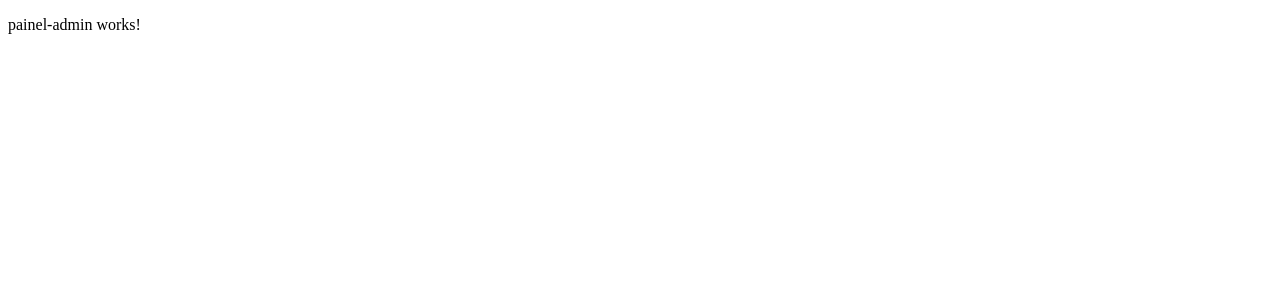
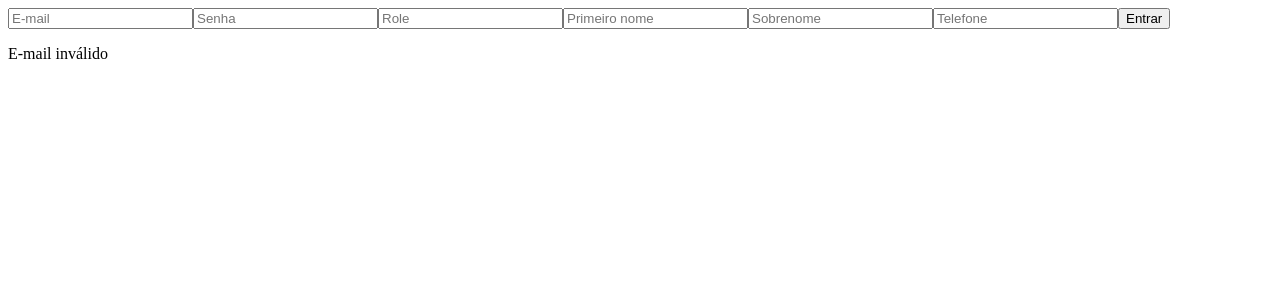
Before and after one commit to Calebe658/projeto-angular-step, an Angular app in the folder controle-estoque/: page /login in a window 1280 px wide. Both pictures are taken after a click on the button "Entrar". Shown: the top 300 px of the page. Built offline with nearby package versions, Linux system fonts and the light colour scheme.

Commit message:
formulário

```diff
--- /dev/null
+++ b/controle-estoque/src/app/componentes/form-usuarios/form-usuarios.html
@@ -0,0 +1,14 @@
+<form [formGroup]="loginForm" (ngSubmit)="enviar()">
+    <input type="email" formControlName="email" placeholder="E-mail" />
+    <input type="password" formControlName="passwordHash" placeholder="Senha" />
+    <input type="password" formControlName="roles" placeholder="Role" />
+    <input type="text" formControlName="firstName" placeholder="Primeiro nome" />
+    <input type="text" formControlName="lastName" placeholder="Sobrenome" />
+    <input type="tel" formControlName="telephone" placeholder="Telefone" />
+
+    <button type="submit">Entrar</button>
+</form>
+
+<p *ngIf="loginForm.get('email')?.invalid">
+    E-mail inválido
+</p>
--- /dev/null
+++ b/controle-estoque/src/app/componentes/form-usuarios/form-usuarios.ts
@@ -0,0 +1,25 @@
+import { Component } from '@angular/core';
+import { FormControl, FormGroup, Validators } from '@angular/forms';
+
+@Component({
+  selector: 'app-form-usuarios',
+  standalone: false,
+  templateUrl: './form-usuarios.html',
+  styleUrl: './form-usuarios.css',
+})
+export class FormUsuarios {
+  loginForm = new FormGroup({
+    email: new FormControl('', [Validators.required, Validators.email]),
+    passwordHash: new FormControl('', Validators.required),
+    roles: new FormControl('', Validators.required),
+    firstName: new FormControl('', Validators.required),
+    lastName: new FormControl('', Validators.required),
+    telephone: new FormControl('', Validators.required),
+  });
+
+  enviar() {
+    if (this.loginForm.valid) {
+      console.log(this.loginForm.value);
+    }
+  }
+}
--- a/controle-estoque/src/app/componentes/painel-admin/painel-admin.html
+++ b/controle-estoque/src/app/componentes/painel-admin/painel-admin.html
@@ -1 +1 @@
-<p>painel-admin works!</p>
+<app-form-usuarios></app-form-usuarios>
```
Also changed, not shown: controle-estoque/src/app/app-module.ts (+5 -4 lines), controle-estoque/src/app/componentes/form-usuarios/form-usuarios.css (added), 1 other file (tests, documents, lock files or other folders).
